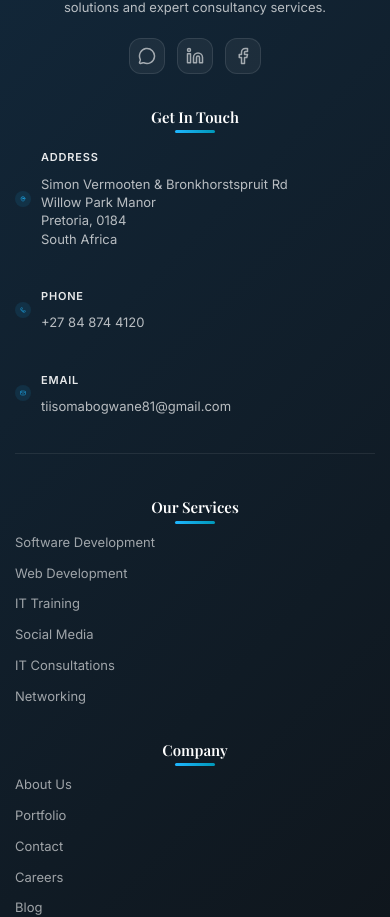
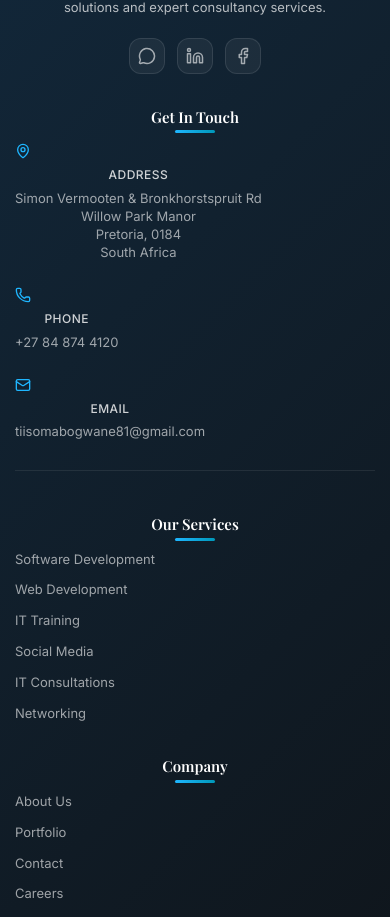
Before and after one commit to tricegevaar/nexora-technologiies, a Next.js app in the folder nexora-technologiies/: page / in a window 390 px wide. Shown: the part 9632-10549 px from the top of the page. Built offline with nearby package versions, Linux system fonts and the light colour scheme; a web font is replaced by a local one.

Commit message:
Revert footer contact section styling to original state

```diff
--- a/nexora-technologiies/src/app/globals.css
+++ b/nexora-technologiies/src/app/globals.css
@@ -489,61 +489,43 @@ h1, h2, h3, h4, h5, h6 {
 
 .contact-item {
   display: flex;
-  align-items: center;
+  align-items: flex-start;
   gap: 16px;
-  padding: 12px 0;
-  transition: all 0.3s ease;
 }
 
 .contact-icon {
   color: var(--electric-cyan);
   flex-shrink: 0;
-  padding: 8px;
-  background: rgba(31, 182, 255, 0.1);
-  border-radius: 8px;
-  transition: all 0.3s ease;
+  margin-top: 2px;
 }
 
 .contact-text {
   display: flex;
   flex-direction: column;
-  gap: 6px;
-  flex: 1;
+  gap: 4px;
 }
 
 .contact-label {
-  color: rgba(255, 255, 255, 0.9);
-  font-size: 12px;
-  font-weight: 600;
+  color: rgba(255, 255, 255, 0.8);
+  font-size: 13px;
+  font-weight: 500;
   text-transform: uppercase;
-  letter-spacing: 0.8px;
-  margin-bottom: 2px;
+  letter-spacing: 0.5px;
 }
 
 .contact-value {
-  color: rgba(255, 255, 255, 0.7);
+  color: rgba(255, 255, 255, 0.6);
   font-size: 14px;
-  line-height: 1.6;
-  font-weight: 400;
+  line-height: 1.5;
 }
 
 .contact-link {
   text-decoration: none;
-  transition: all 0.3s ease;
-  position: relative;
+  transition: color 0.3s ease;
 }
 
 .contact-link:hover {
   color: var(--electric-cyan);
-}
-
-.contact-item:hover .contact-icon {
-  background: rgba(31, 182, 255, 0.2);
-  transform: scale(1.05);
-}
-
-.contact-item:hover .contact-value {
-  color: rgba(255, 255, 255, 0.9);
 }
 
 .footer-bottom {
@@ -847,20 +829,15 @@ h1, h2, h3, h4, h5, h6 {
   }
 
   .contact-item {
-    justify-content: flex-start;
-    text-align: left;
-    flex-direction: row;
-    gap: 12px;
-    padding: 10px 0;
+    justify-content: center;
+    text-align: center;
+    flex-direction: column;
+    gap: 8px;
   }
 
   .contact-text {
-    align-items: flex-start;
-    text-align: left;
-  }
-
-  .contact-icon {
-    padding: 6px;
+    align-items: center;
+    text-align: center;
   }
 
   .footer-bottom-content {
@@ -1064,20 +1041,15 @@ h1, h2, h3, h4, h5, h6 {
   }
 
   .contact-item {
-    gap: 10px;
-    padding: 8px 0;
+    gap: 6px;
   }
 
   .contact-label {
-    font-size: 11px;
+    font-size: 12px;
   }
 
   .contact-value {
-    font-size: 12px;
-  }
-
-  .contact-icon {
-    padding: 5px;
+    font-size: 13px;
   }
 
   .footer-bottom {
```
